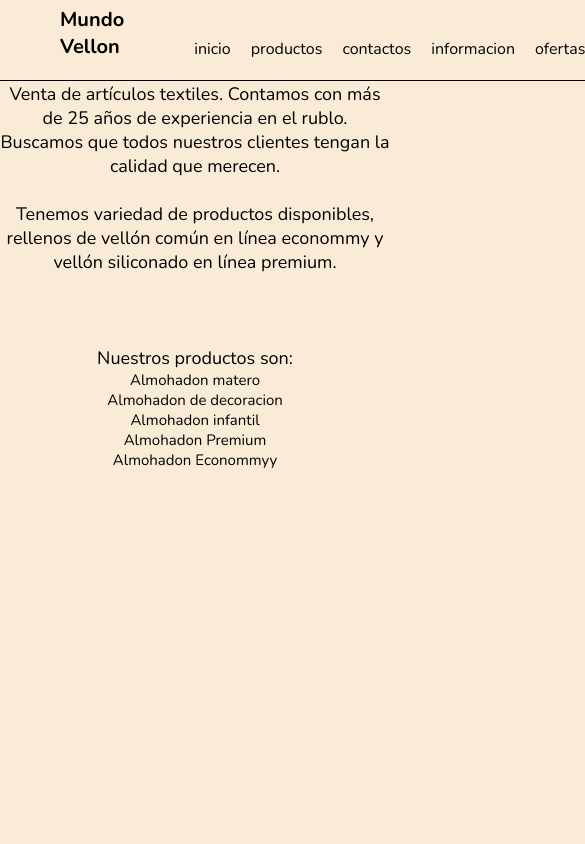
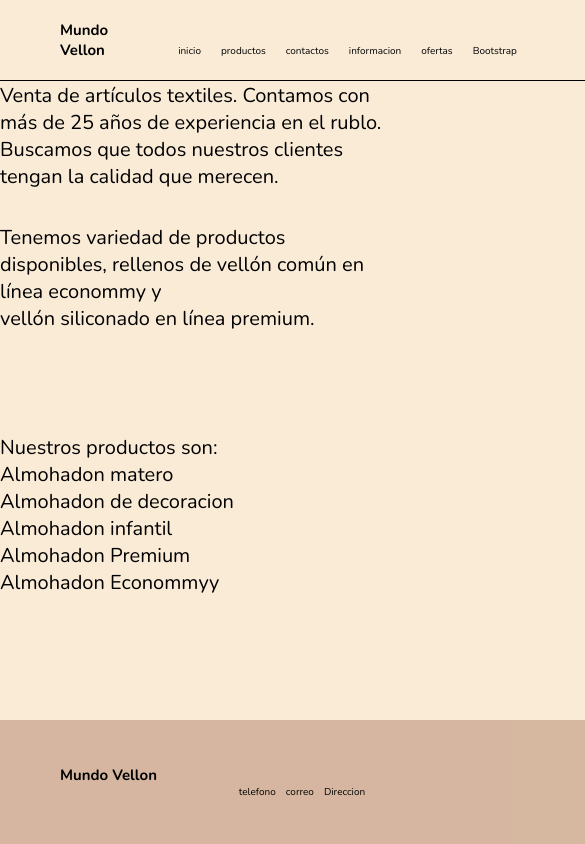
Before and after one commit to JoacoRy20/mundo-vellon, a plain HTML site: page pages/informacion.html in a window 390 px wide. Shown: the top 844 px of the page, 585 px wide, since content can reach past the window. Drawn offline with nearby package versions, Linux system fonts and the light colour scheme.

Commit message:
sumando-responsive-inf-cont

```diff
--- a/css/style.css
+++ b/css/style.css
@@ -167,11 +167,11 @@ section h1 {
 
 /* html informacion */
 
-.nosotros {
+.nosotros{
+    text-align: center;
     width: 100%;
     height: 100vh;
     font-size: 30px;
-    text-align: center;
     font-family: "Nunito", sans-serif;
     font-optical-sizing: auto;
     font-weight: <weight>;
@@ -256,22 +256,85 @@ section a {
     font-style: normal;
 }
 
-@media (max-width:1233px){
 
-    .pie-de-pagina{
-        width: 1233px;
+@media (max-width:1231px){
+
+    /* modificacion en header */
+    section h1 {
+        font-size: 15px;
     }
-    .linea {
-        width: 1233px;
+
+    .navbar li a {
+        margin: 30px;
+    }
+
+    /* modificacion en main contactos */
+
+    section a {
+        font-size: 20px;
+    }
+
+    section p {
+        font-size: 20px;
     }
 }
 
-@media (max-width:1024px){
+@media (max-width:919px) {
+        /* modificacion en header */
+        .navbar li a {
+            margin: 20px;
+        }
 
-    /* hmt informacion */
-    .navbar li a{
-        margin: 20px;
+        /* modificaciones en footer */
+        .box {
+            display: flex;
+            justify-content: center;
+            gap: .625rem;
+        }
+}
+
+@media (max-width:790px) {
+            /* modificacion en header */
+            .navbar li a {
+                margin: 10px;
+                font-size: 13px;
+            }
+            /* modificaciones en informacion */
+            .navbarnosotros {
+                font-size: 20px;
+            }
+}
+
+
+@media (max-width:611px) {
+    .pie-de-pagina {
+        width: 611px;
+        position: fixed;
+        bottom: 0;
     }
+
+
+}
+
+@media (max-width:604px) {
+    .pie-de-pagina {
+        width: 604px;
+    }
+
+    .box p{
+        font-size: 10px;
+    }
+
+    .linea {
+        width: 604px;
+    }
+
+    .nosotros {
+        text-align: start;
+    }
+}
+
+@media (max-width:597px) {
     .nosotros {
         font-size: 25px;
     }
@@ -279,19 +342,12 @@ section a {
     .navbarnosotros {
         font-size: 20px;
     }
+}
 
+@media (max-width:425px) {
+            /* modificacion en header */
+            .navbar li a {
+                margin: 10px;
+                font-size: 10px;
+            }
 }
-@media (max-width:768px){
-
-    /* html informacion */
-    .navbar li a{
-        margin: 10px;
-    }
-    .nosotros {
-        font-size: 18px;
-    }
-
-    .navbarnosotros {
-        font-size: 15px;
-    }
-}
```
Also changed, not shown: bootstrap/bootstrap.html (+1 -1 lines).
